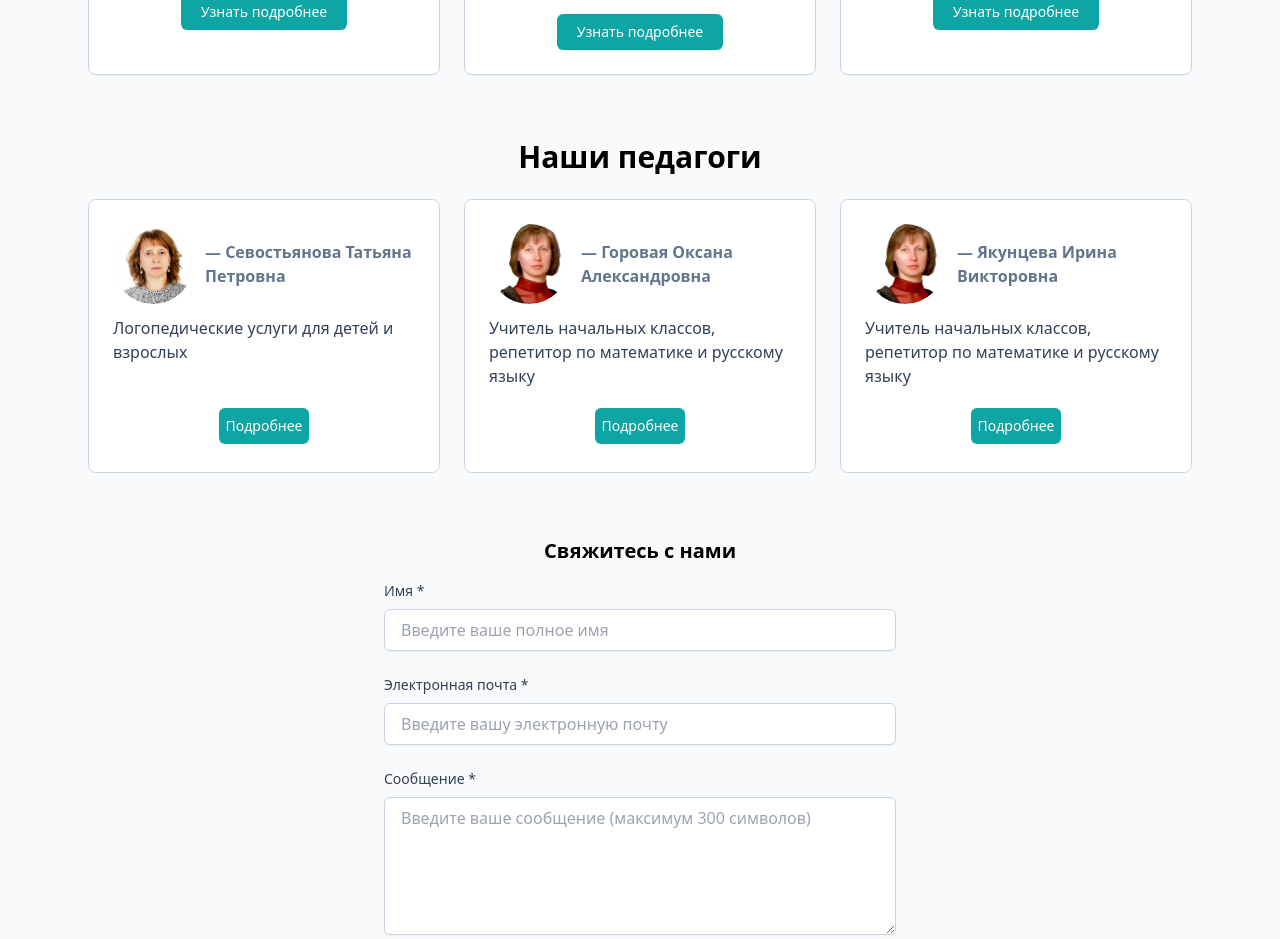
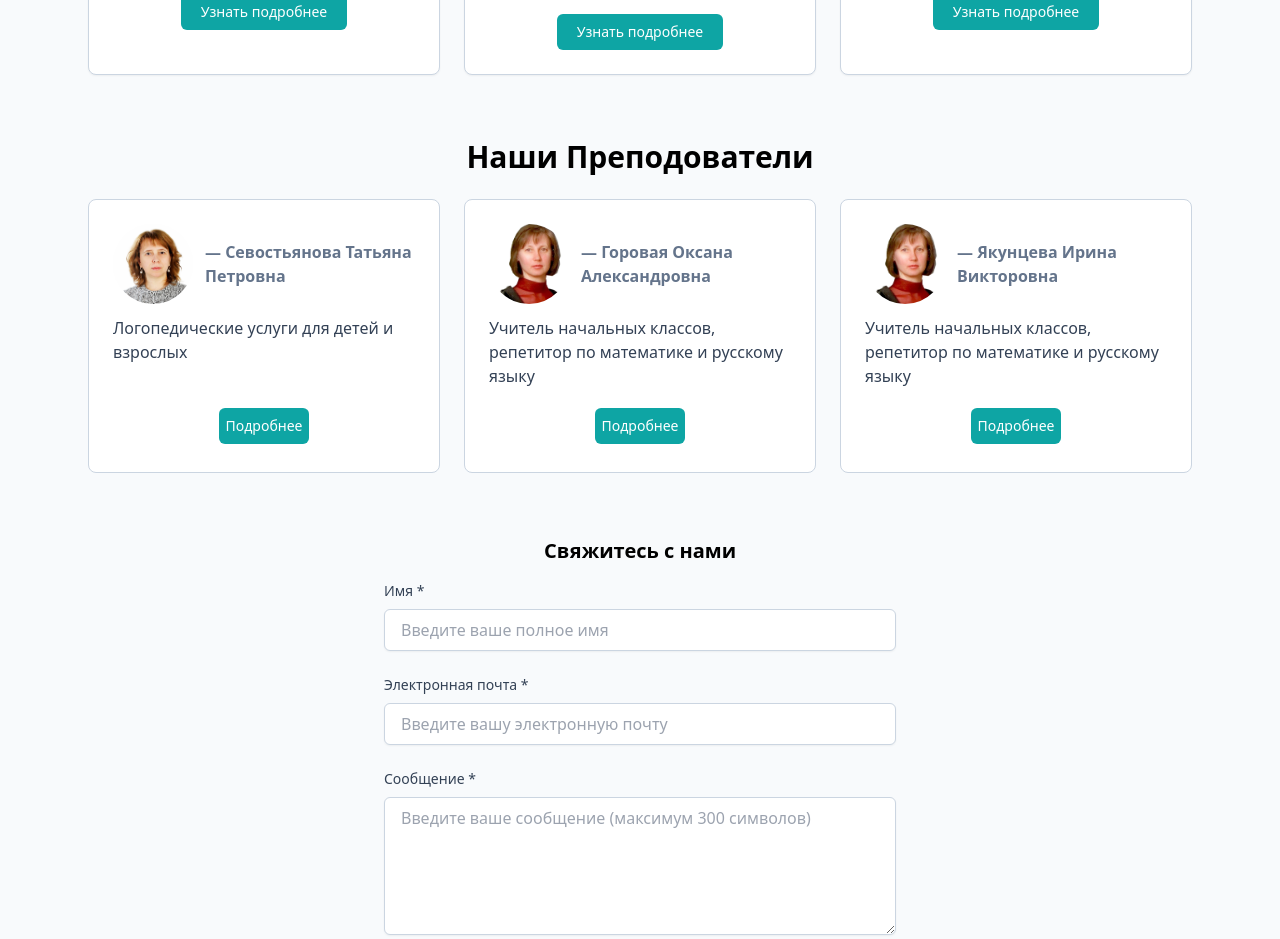
Before and after one commit to sebaural/speech-development, a React (Vite) app: page / in a window 1280 px wide. Shown: the part 860-1799 px from the top of the page. Built offline with nearby package versions, Linux system fonts and the light colour scheme.

Commit message:
change of teachers header

```diff
--- a/src/components/Teachers.tsx
+++ b/src/components/Teachers.tsx
@@ -31,7 +31,7 @@ export default function Teachers() {
   return (
     <section id="teachers" className="py-8 sm:py-4 bg-slate-50">
       <div className="mx-auto max-w-6xl px-4 sm:px-6">
-        <h2 className="text-3xl font-semibold text-center">Наши педагоги</h2>
+        <h2 className="text-3xl font-semibold text-center">Наши Преподователи</h2>
         <div className={`mt-4 sm:mt-6 grid ${getGridCols()} gap-4 sm:gap-6`}>
           {teachers.map((t) => {
             const tAny = t as any
```
